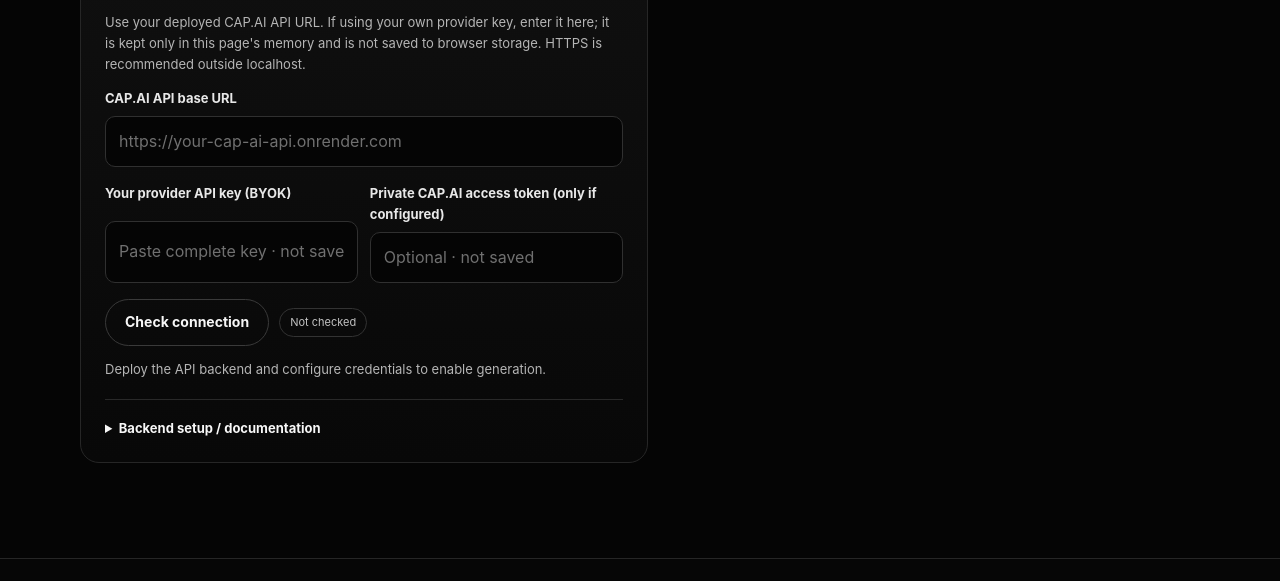
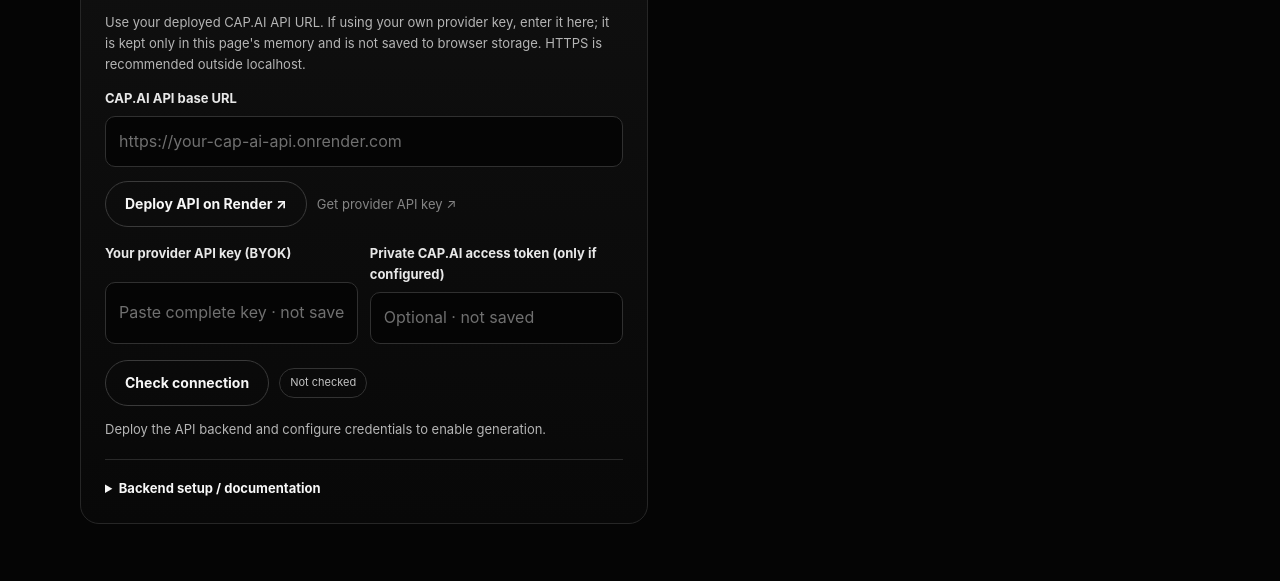
Before and after one commit to davidguindo73-pixel/CAP.AI, a plain HTML site: page create.html in a window 1280 px wide. Shown: the part 1941-2522 px from the top of the page. Drawn offline with Linux system fonts and the light colour scheme.

Commit message:
Add direct backend deployment and provider key links

```diff
--- a/create.html
+++ b/create.html
@@ -120,6 +120,7 @@
 <div class="kicker">02 · Connection</div><h2>Connect the generation engine</h2>
 <p class="small">Use your deployed CAP.AI API URL. If using your own provider key, enter it here; it is kept only in this page's memory and is not saved to browser storage. HTTPS is recommended outside localhost.</p>
 <div class="field"><label for="apiBase">CAP.AI API base URL</label><input id="apiBase" placeholder="https://your-cap-ai-api.onrender.com"></div>
+<div class="row" style="margin:-2px 0 16px"><a class="button secondary" href="https://render.com/deploy?repo=https://github.com/davidguindo73-pixel/CAP.AI" target="_blank" rel="noopener noreferrer">Deploy API on Render ↗</a><a class="small dim" href="https://open.higgsfield.ai/api-keys" target="_blank" rel="noopener noreferrer">Get provider API key ↗</a></div>
 <div class="two-col">
 <div class="field"><label for="hfKey">Your provider API key (BYOK)</label><input id="hfKey" type="password" autocomplete="off" placeholder="Paste complete key · not saved"></div>
 <div class="field"><label for="appToken">Private CAP.AI access token (only if configured)</label><input id="appToken" type="password" autocomplete="off" placeholder="Optional · not saved"></div>
```
